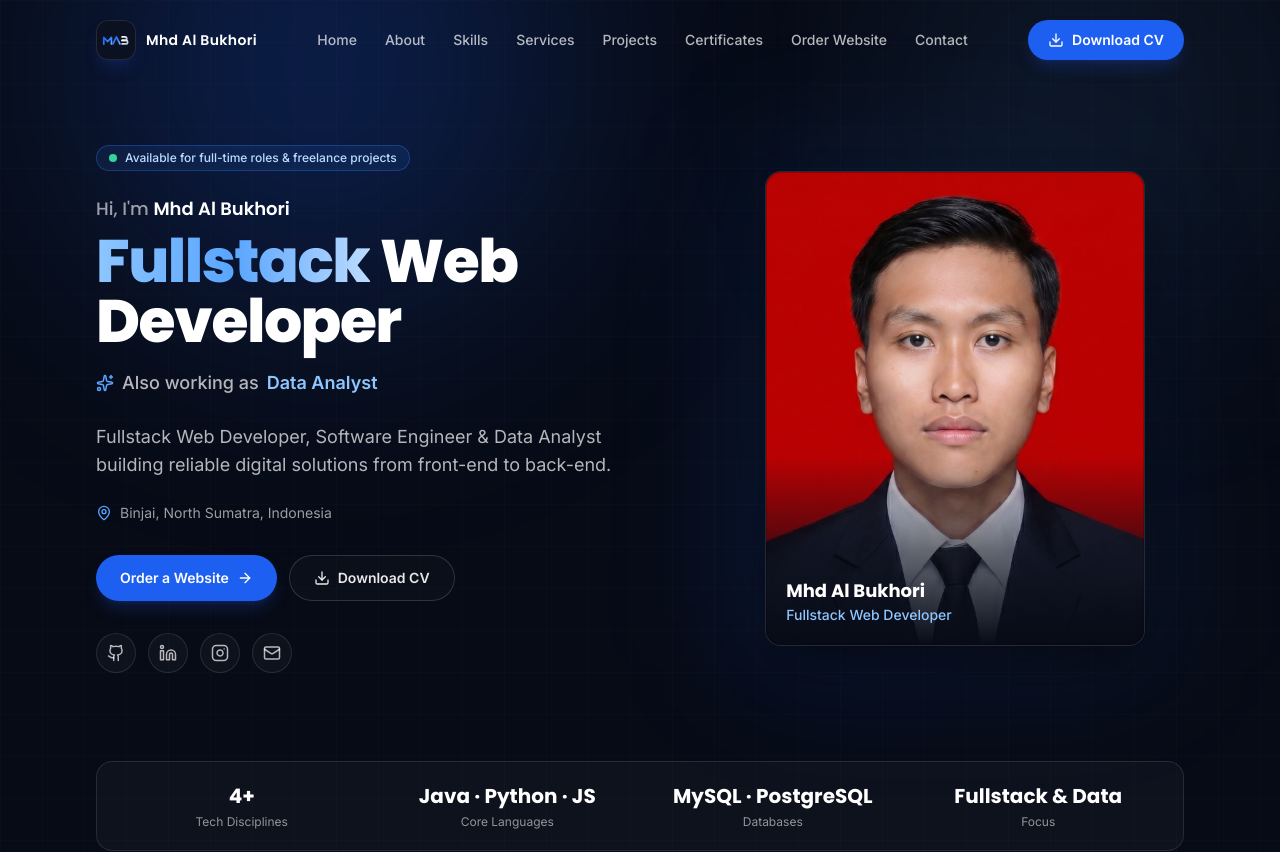
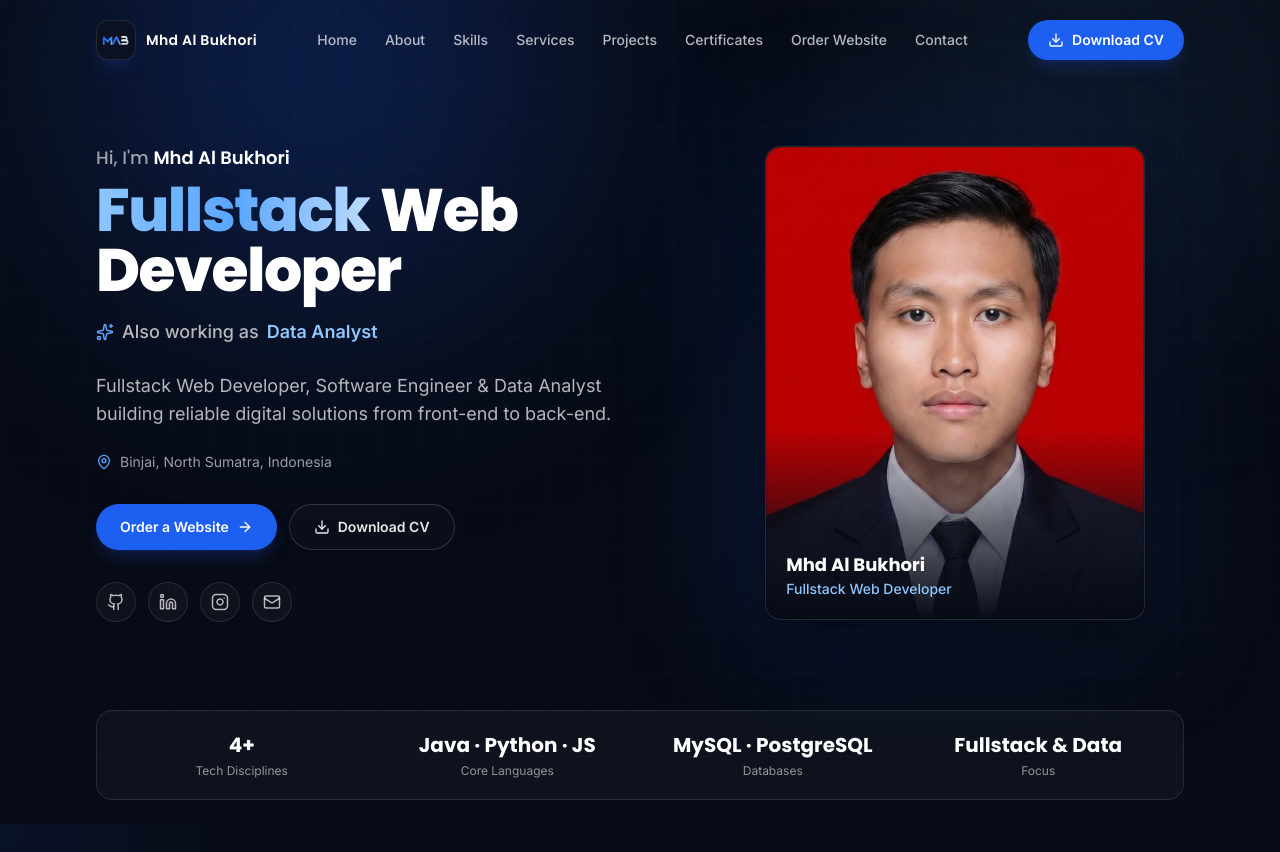
Before and after one commit to mhdalbukhori88/mhdalbukhori-porto, a Next.js app: page / in a window 1280 px wide. Shown: the top 852 px of the page. Built offline with nearby package versions, Linux system fonts and the light colour scheme.

Commit message:
Remove availability badge from hero for a cleaner look

```diff
--- a/components/Hero.tsx
+++ b/components/Hero.tsx
@@ -47,14 +47,6 @@ export default function Hero() {
           animate={{ opacity: 1, y: 0 }}
           transition={{ duration: 0.6 }}
         >
-          <span className="chip mb-6 gap-2 border-brand-500/30 bg-brand-500/10 text-brand-200">
-            <span className="relative flex h-2 w-2">
-              <span className="absolute inline-flex h-full w-full animate-ping rounded-full bg-emerald-400 opacity-75" />
-              <span className="relative inline-flex h-2 w-2 rounded-full bg-emerald-400" />
-            </span>
-            {siteConfig.availability}
-          </span>
-
           <p className="font-display text-lg font-medium text-white/60">
             Hi, I&apos;m{" "}
             <span className="font-semibold text-white">{siteConfig.name}</span>
```
